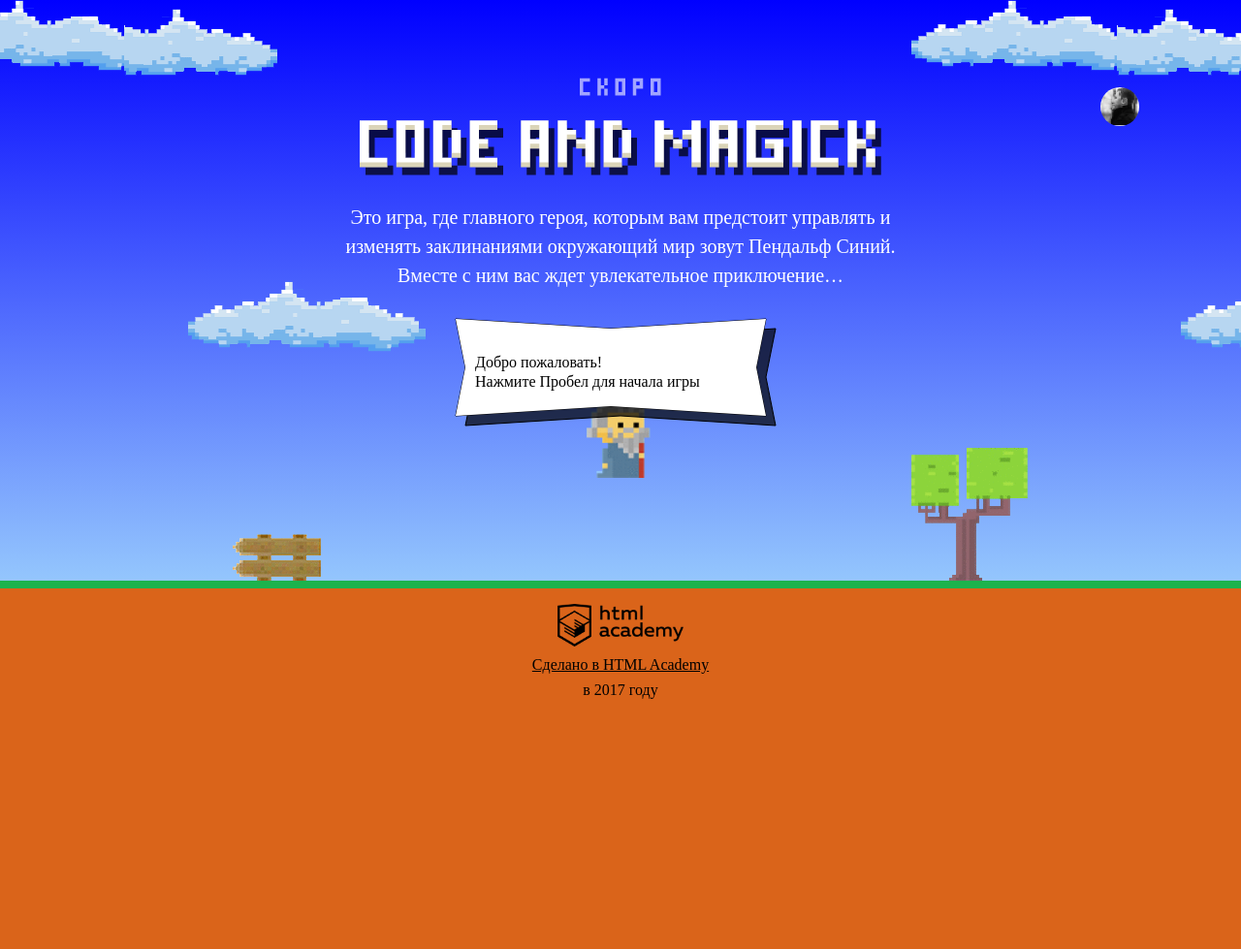
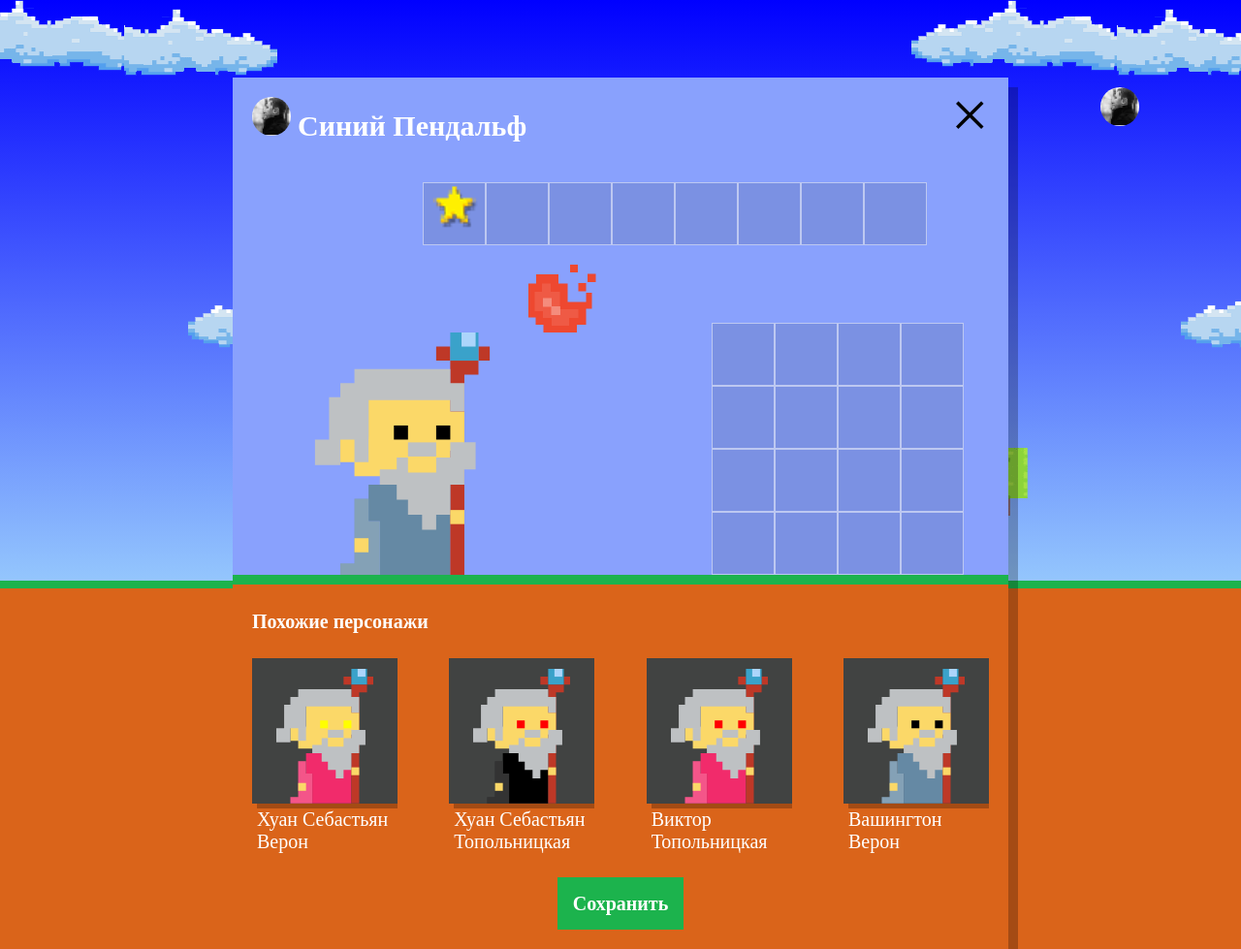
Before and after one commit to aretmii/473759-code-and-magick-1, a website: page index.html in a window 1280 px wide. Shown: the whole page at 97% size. Before the commit the page ends 800 px from the top, so only its background shows below. Drawn offline with Linux system fonts and the light colour scheme; a web font is replaced by a local one.

Commit message:
First module3

```diff
--- a/index.html
+++ b/index.html
@@ -8,7 +8,6 @@
   <title>Код и Магия</title>
 </head>
 <body>
-
 <header>
   <svg style="display: none;" xmlns="http://www.w3.org/2000/svg" viewBox="0 0 62
         86">
@@ -200,6 +199,7 @@
       return height/3;
   };
 </script>
+<script src="js/setup.js"></script>
 <script src="js/stat.js"></script>
 <script src="js/game.js"></script>
 
--- /dev/null
+++ b/js/setup.js
@@ -0,0 +1,51 @@
+'use strict';
+//убираем стили hidden скрывающие setup
+document.querySelector('.setup').classList.remove('hidden');
+document.querySelector('.setup-similar').classList.remove('hidden');
+//добавляем в переменные DOM элементы
+var similarListElement = document.querySelector('.setup-similar-list');
+var similarWizardTemplate = document.querySelector('#similar-wizard-template').content;
+//создаем массивы имен, фамилий, цветов мантий и глаз
+var WIZARD_NAMES = ['Иван', 'Хуан Себастьян', 'Мария', 'Кристоф', 'Виктор', 'Юлия', 'Люпита', 'Вашингтон'];
+var WIZARD_SURNAMES = ['да Марья', 'Верон', 'Мирабелла', 'Вальц', 'Онопко', 'Топольницкая', 'Нионго', 'Ирвинг'];
+var COAT_COLORS = ['rgb(101, 137, 164)', 'rgb(241, 43, 107)', 'rgb(146, 100, 161)', 'rgb(56, 159, 117)', 'rgb(215, 210, 55)', 'rgb(0, 0, 0)'];
+var EYES_COLORS = ['black', 'red', 'blue', 'yellow', 'green'];
+var WIZARDS = [];
+//создаем цикл создания объекта с рандомными именами и цветами,
+//и после записываем цикл в пустой массив, и создаем DOM элементы из объектов записанных в массив
+for (var i = 0; i < 4; i++) {
+  //создаем объект
+  var randomWizard = {};
+  //выбираем рандомные Имя и Фамилию
+  var wizardName = function getRandomName(min, max) {
+    var randomName = Math.floor(Math.random() * (max - min)) + min;
+    var randomSurname = Math.floor(Math.random() * (max - min)) + min;
+    return WIZARD_NAMES[randomName] + ' ' + WIZARD_SURNAMES[randomSurname];
+  }
+  //подставляем имя и фамилию в name объекта
+  randomWizard.name = wizardName(0, 8);
+  //выбираем цвет плаща
+  var coatColor = function getRandomColor(min, max) {
+    var randomColor = Math.floor(Math.random() * (max - min)) + min;
+    return COAT_COLORS[randomColor];
+  }
+  //добавляем рандомный цвет плаща в объект
+  randomWizard.coat_color = coatColor(0, 6);
+  //выбираем цвет глаз
+  var eyesColor = function getRandomEyeColor(min, max) {
+    var randomEyeColor = Math.floor(Math.random() * (max - min)) + min;
+    return EYES_COLORS[randomEyeColor];
+  }
+  //добавляем рандомный цвет глаз в объект
+  randomWizard.eye_color = eyesColor(0, 5);
+  //добавляем объект в массив
+  WIZARDS[i] = randomWizard;
+  //копируем шаблон волшебника
+  var wizardElement = similarWizardTemplate.cloneNode(true);
+
+  wizardElement.querySelector('.setup-similar-label').textContent = WIZARDS[i].name;
+  wizardElement.querySelector('.wizard-coat').style.fill = WIZARDS[i].coat_color;
+  wizardElement.querySelector('.wizard-eyes').style.fill = WIZARDS[i].eye_color;
+
+  similarListElement.appendChild(wizardElement);
+}
```
